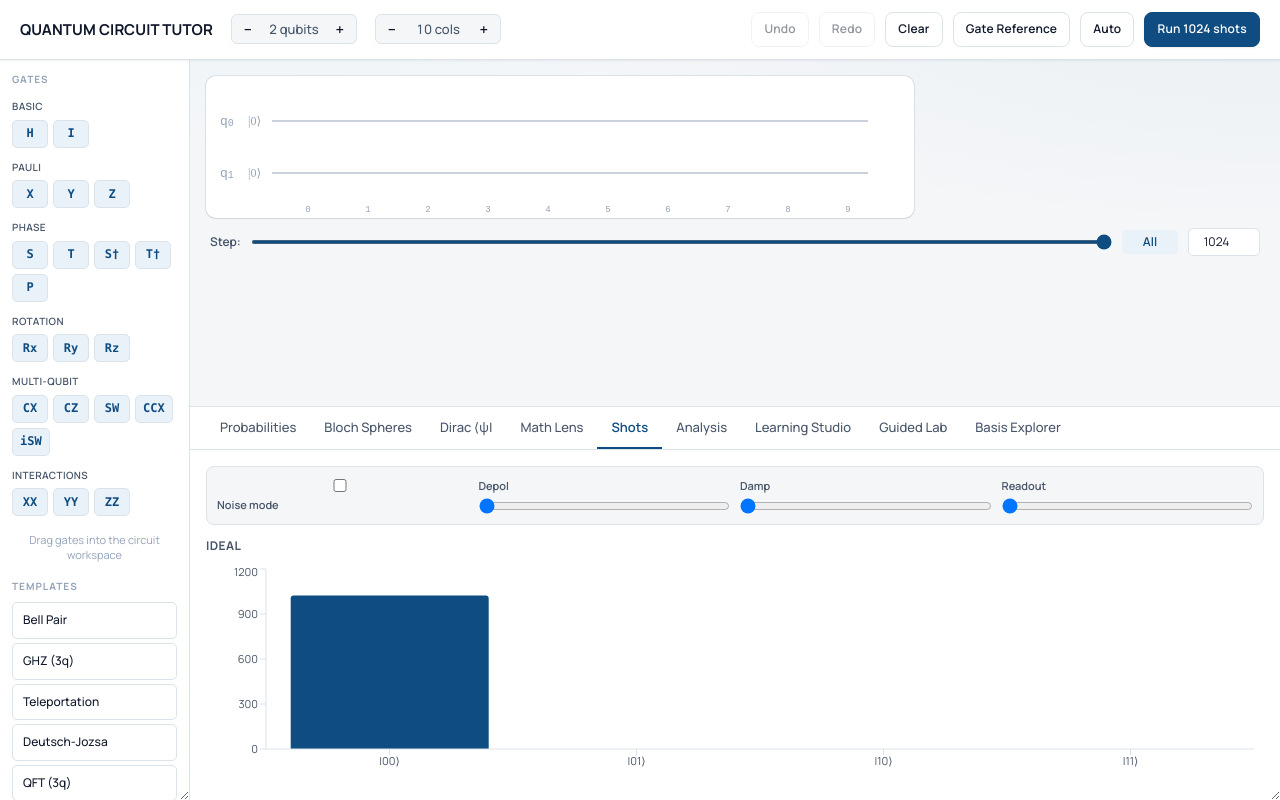
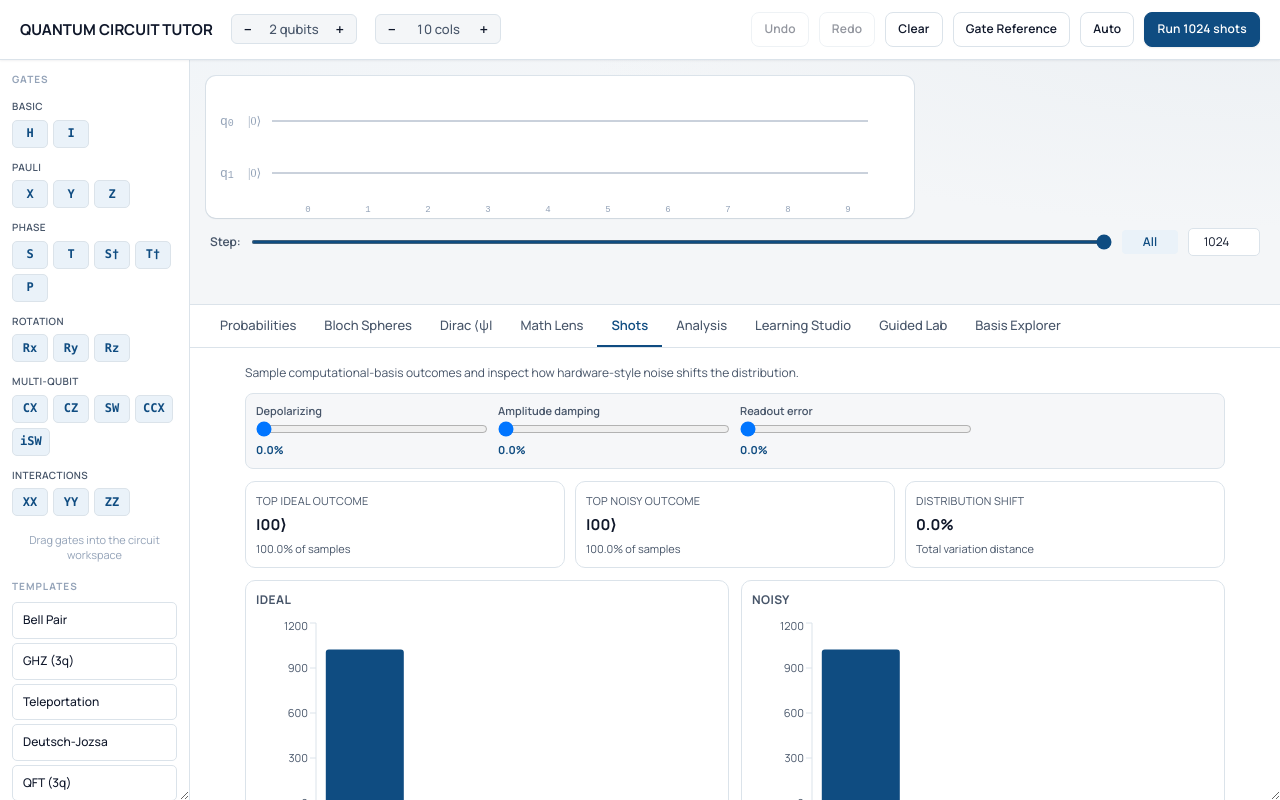
Before and after one commit to akiftaseen/Quantum-computing-circuit, a React (Vite) app: page / in a window 1280 px wide. Both pictures are taken after a click on the button "Run 1024 shots". Built offline with nearby package versions, Linux system fonts and the light colour scheme.

Commit message:
feat: Enhance shots analysis with insights and improved UI for noise controls

```diff
--- a/src/App.css
+++ b/src/App.css
@@ -457,7 +457,7 @@ textarea:focus-visible {
   padding: 10px;
   border: 1px solid var(--border);
   border-radius: 8px;
-  background: var(--bg);
+  background: color-mix(in srgb, var(--bg) 85%, var(--card));
 }
 
 .noise-controls label {
@@ -469,18 +469,82 @@ textarea:focus-visible {
   font-weight: 600;
 }
 
+.noise-controls label span {
+  line-height: 1.2;
+}
+
+.noise-value {
+  font-size: 11px;
+  color: var(--primary);
+}
+
 .noise-toggle {
   justify-content: center;
+  align-items: center;
+  border-right: 1px solid var(--border);
+  padding-right: 6px;
 }
 
 .noise-toggle input {
   margin-right: 6px;
 }
 
+.shots-panel {
+  max-width: 980px;
+  margin: 0 auto;
+}
+
+.shots-subtitle {
+  margin: 0 0 10px;
+  font-size: 12px;
+  color: var(--text-2);
+}
+
+.shots-summary-grid {
+  display: grid;
+  grid-template-columns: repeat(3, minmax(0, 1fr));
+  gap: 10px;
+  margin-bottom: 12px;
+}
+
+.shots-summary-card {
+  border: 1px solid var(--border);
+  border-radius: 10px;
+  background: var(--card);
+  padding: 10px;
+}
+
+.shots-summary-label {
+  font-size: 11px;
+  text-transform: uppercase;
+  letter-spacing: 0.3px;
+  color: var(--text-2);
+}
+
+.shots-summary-value {
+  margin-top: 4px;
+  font-size: 15px;
+  font-weight: 700;
+  color: var(--text);
+}
+
+.shots-summary-note {
+  margin-top: 4px;
+  font-size: 11px;
+  color: var(--text-2);
+}
+
 .shots-compare-grid {
   display: grid;
-  grid-template-columns: 1fr;
+  grid-template-columns: repeat(2, minmax(0, 1fr));
   gap: 12px;
+}
+
+.shots-chart-card {
+  border: 1px solid var(--border);
+  border-radius: 10px;
+  background: var(--card);
+  padding: 10px;
 }
 
 .shots-title {
@@ -489,6 +553,19 @@ textarea:focus-visible {
   color: var(--text-2);
   text-transform: uppercase;
   letter-spacing: 0.4px;
+}
+
+.shots-empty {
+  border: 1px dashed var(--border);
+  border-radius: 10px;
+  background: color-mix(in srgb, var(--bg) 80%, var(--card));
+  padding: 14px;
+}
+
+.shots-empty-note {
+  margin: 6px 0 0;
+  font-size: 12px;
+  color: var(--text-2);
 }
 
 .learning-panel {
@@ -1472,12 +1549,20 @@ textarea:focus-visible {
   }
 
   .noise-controls,
+  .shots-summary-grid,
   .learning-lessons,
   .learning-briefs,
   .basis-grid {
     grid-template-columns: 1fr;
   }
 
+  .noise-toggle {
+    border-right: none;
+    border-bottom: 1px solid var(--border);
+    padding-right: 0;
+    padding-bottom: 8px;
+  }
+
   .dirac-prob-row {
     grid-template-columns: 70px 1fr 56px;
   }
--- a/src/App.tsx
+++ b/src/App.tsx
@@ -113,11 +113,7 @@ const App: React.FC = () => {
   const handleRunShots = () => {
     const hist = runWithShots(circuit, numShots);
     setShotsResult(hist);
-    if (noise.enabled) {
-      setNoisyShotsResult(runWithNoiseShots(circuit, numShots, noise));
-    } else {
-      setNoisyShotsResult(null);
-    }
+    setNoisyShotsResult(runWithNoiseShots(circuit, numShots, noise));
     setTab('shots');
   };
 
@@ -185,6 +181,50 @@ const App: React.FC = () => {
   }, [selectedId, selectedGate]);
 
   const maxStepCol = circuit.numColumns - 1;
+
+  const topOutcome = (hist: Map<string, number> | null): string | null => {
+    if (!hist || hist.size === 0) return null;
+    let bestKey: string | null = null;
+    let bestCount = -1;
+    for (const [key, count] of hist.entries()) {
+      if (count > bestCount) {
+        bestKey = key;
+        bestCount = count;
+      }
+    }
+    return bestKey;
+  };
+
+  const toPct = (x: number) => `${(x * 100).toFixed(1)}%`;
+
+  const shotsInsights = useMemo(() => {
+    if (!shotsResult || !noisyShotsResult) return null;
+
+    const dim = 1 << circuit.numQubits;
+    const idealTop = topOutcome(shotsResult);
+    const idealTopCount = idealTop ? (shotsResult.get(idealTop) ?? 0) : 0;
+    const idealTopProb = numShots > 0 ? idealTopCount / numShots : 0;
+
+    const noisyTop = topOutcome(noisyShotsResult);
+    const noisyTopCount = noisyTop ? (noisyShotsResult.get(noisyTop) ?? 0) : 0;
+    const noisyTopProb = numShots > 0 ? noisyTopCount / numShots : 0;
+
+    let l1 = 0;
+    for (let i = 0; i < dim; i += 1) {
+      const key = i.toString(2).padStart(circuit.numQubits, '0');
+      const p = (shotsResult.get(key) ?? 0) / numShots;
+      const q = (noisyShotsResult.get(key) ?? 0) / numShots;
+      l1 += Math.abs(p - q);
+    }
+
+    return {
+      idealTop,
+      idealTopProb,
+      noisyTop,
+      noisyTopProb,
+      tvDistance: 0.5 * l1,
+    };
+  }, [shotsResult, noisyShotsResult, numShots, circuit.numQubits]);
 
   const TABS: { key: Tab; label: string }[] = [
     { key: 'prob', label: 'Probabilities' },
@@ -377,51 +417,75 @@ const App: React.FC = () => {
               )}
 
               {tab === 'shots' && (
-                <div>
+                <div className="shots-panel">
+                  <p className="shots-subtitle">
+                    Sample computational-basis outcomes and inspect how hardware-style noise shifts the distribution.
+                  </p>
+
                   <div className="noise-controls">
-                    <label className="noise-toggle">
-                      <input
-                        type="checkbox"
-                        checked={noise.enabled}
-                        onChange={(e) => {
-                          const enabled = e.target.checked;
-                          setNoise((prev) => ({ ...prev, enabled }));
-                          if (!enabled) setNoisyShotsResult(null);
-                        }}
-                      />
-                      Noise mode
+                    <label>
+                      <span>Depolarizing</span>
+                      <input type="range" min={0} max={0.2} step={0.005} value={noise.depolarizing1q}
+                        onChange={(e) => setNoise((prev) => ({ ...prev, depolarizing1q: Number(e.target.value) }))} />
+                      <strong className="noise-value">{toPct(noise.depolarizing1q)}</strong>
                     </label>
                     <label>
-                      Depol
-                      <input type="range" min={0} max={0.2} step={0.005} value={noise.depolarizing1q}
-                        onChange={(e) => setNoise((prev) => ({ ...prev, depolarizing1q: Number(e.target.value) }))} />
+                      <span>Amplitude damping</span>
+                      <input type="range" min={0} max={0.2} step={0.005} value={noise.amplitudeDamping}
+                        onChange={(e) => setNoise((prev) => ({ ...prev, amplitudeDamping: Number(e.target.value) }))} />
+                      <strong className="noise-value">{toPct(noise.amplitudeDamping)}</strong>
                     </label>
                     <label>
-                      Damp
-                      <input type="range" min={0} max={0.2} step={0.005} value={noise.amplitudeDamping}
-                        onChange={(e) => setNoise((prev) => ({ ...prev, amplitudeDamping: Number(e.target.value) }))} />
-                    </label>
-                    <label>
-                      Readout
+                      <span>Readout error</span>
                       <input type="range" min={0} max={0.15} step={0.005} value={noise.readoutError}
                         onChange={(e) => setNoise((prev) => ({ ...prev, readoutError: Number(e.target.value) }))} />
+                      <strong className="noise-value">{toPct(noise.readoutError)}</strong>
                     </label>
                   </div>
-                  {shotsResult ? (
-                    <div className="shots-compare-grid">
-                      <div>
-                        <h4 className="shots-title">Ideal</h4>
-                        <ShotsHistogram histogram={shotsResult} numQubits={circuit.numQubits} totalShots={numShots} />
-                      </div>
-                      {noise.enabled && noisyShotsResult && (
-                        <div>
+                  {shotsResult && noisyShotsResult ? (
+                    <>
+                      {shotsInsights && (
+                        <div className="shots-summary-grid">
+                          <div className="shots-summary-card">
+                            <div className="shots-summary-label">Top ideal outcome</div>
+                            <div className="shots-summary-value">
+                              {shotsInsights.idealTop ? `|${shotsInsights.idealTop}⟩` : 'n/a'}
+                            </div>
+                            <div className="shots-summary-note">{toPct(shotsInsights.idealTopProb)} of samples</div>
+                          </div>
+
+                          <div className="shots-summary-card">
+                            <div className="shots-summary-label">Top noisy outcome</div>
+                            <div className="shots-summary-value">
+                              {shotsInsights.noisyTop ? `|${shotsInsights.noisyTop}⟩` : 'n/a'}
+                            </div>
+                            <div className="shots-summary-note">{toPct(shotsInsights.noisyTopProb)} of samples</div>
+                          </div>
+
+                          <div className="shots-summary-card">
+                            <div className="shots-summary-label">Distribution shift</div>
+                            <div className="shots-summary-value">{toPct(shotsInsights.tvDistance)}</div>
+                            <div className="shots-summary-note">Total variation distance</div>
+                          </div>
+                        </div>
+                      )}
+
+                      <div className="shots-compare-grid">
+                        <section className="shots-chart-card">
+                          <h4 className="shots-title">Ideal</h4>
+                          <ShotsHistogram histogram={shotsResult} numQubits={circuit.numQubits} totalShots={numShots} />
+                        </section>
+                        <section className="shots-chart-card">
                           <h4 className="shots-title">Noisy</h4>
                           <ShotsHistogram histogram={noisyShotsResult} numQubits={circuit.numQubits} totalShots={numShots} />
-                        </div>
-                      )}
+                        </section>
+                      </div>
+                    </>
+                  ) : (
+                    <div className="shots-empty">
+                      <p className="empty-msg">Run shots to generate measurement statistics.</p>
+                      <p className="shots-empty-note">Tip: use 512 to 4096 shots for stable comparisons.</p>
                     </div>
-                  ) : (
-                    <p className="empty-msg">Click "▶ Run" to sample measurement outcomes.</p>
                   )}
                 </div>
               )}
```
